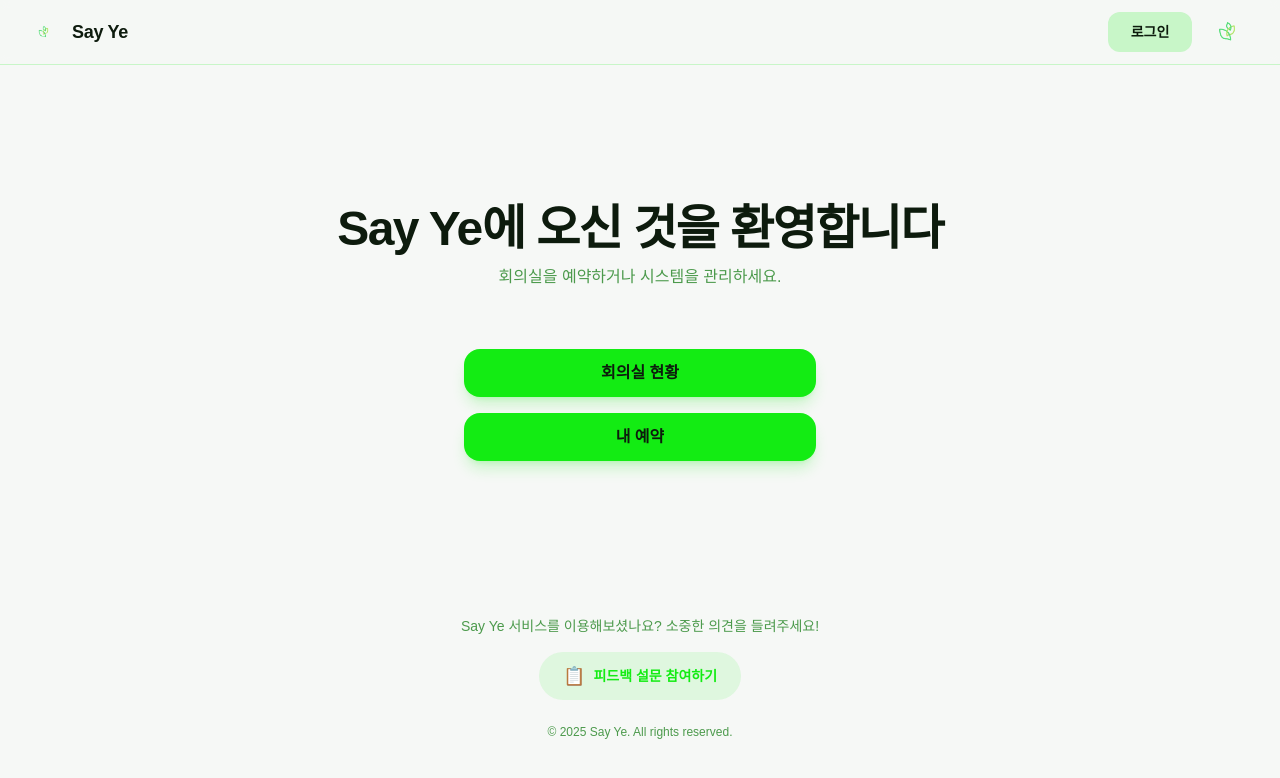
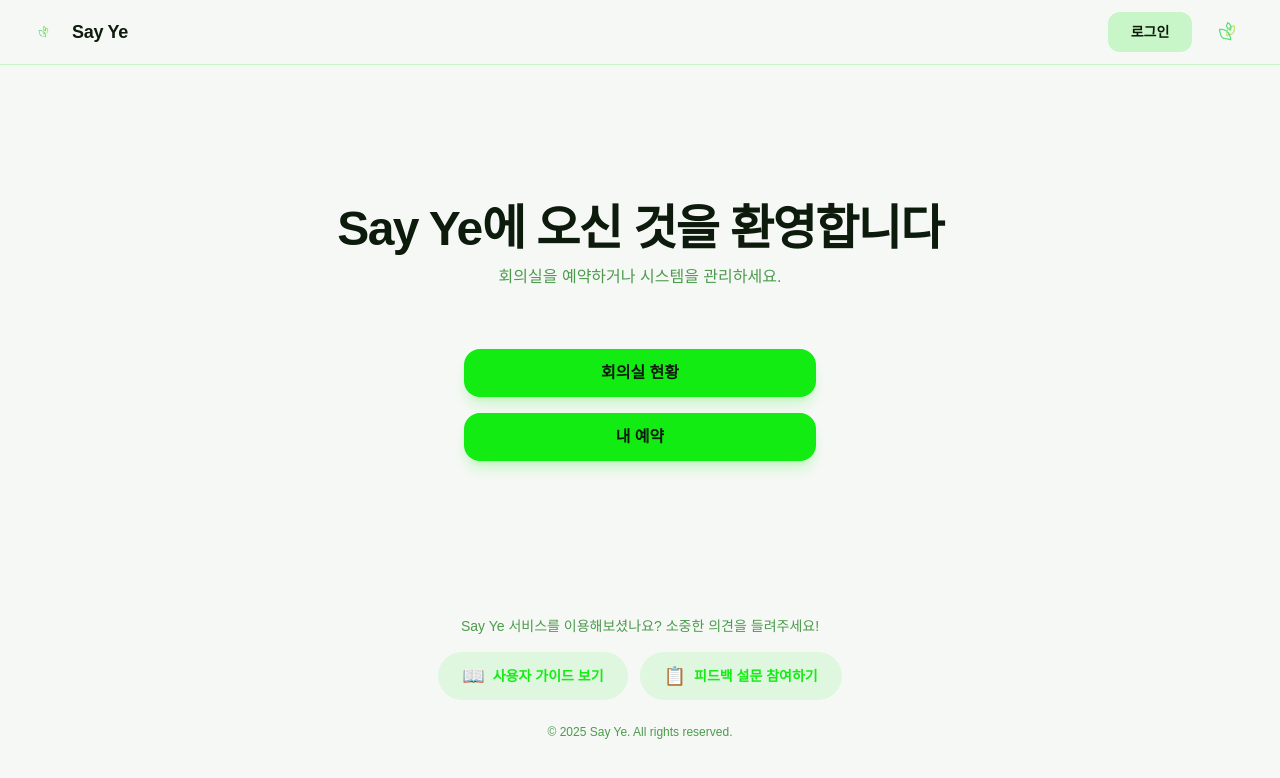
Before and after one commit to SeSAC-Reservation22222/SAYYE-Front, a Next.js app: page / in a window 1280 px wide. Shown: the top 778 px of the page. Built offline with nearby package versions, Linux system fonts and the light colour scheme.

Commit message:
메인페이지 가이드 버튼 추가

```diff
--- a/app/page.tsx
+++ b/app/page.tsx
@@ -69,6 +69,19 @@ export default function HomePage() {
                 <p className="text-sm font-medium text-text-light-secondary dark:text-text-dark-secondary">
                   Say Ye 서비스를 이용해보셨나요? 소중한 의견을 들려주세요!
                 </p>
+                <div className="flex flex-col sm:flex-row gap-3">
+                  {/* 사용자 가이드 버튼 */}
+                  <a
+                    className="group flex items-center gap-2 rounded-full bg-primary/10 px-6 py-2.5 text-sm font-bold text-primary transition-all hover:bg-primary/20 hover:scale-105 active:scale-95"
+                    href="#" // TODO: 노션 링크로 교체 필요
+                    target="_blank"
+                    rel="noopener noreferrer"
+                  >
+                    <span className="text-lg">📖</span>
+                    <span>사용자 가이드 보기</span>
+                  </a>
+
+                  {/* 피드백 설문 버튼 */}
                   <a
                     className="group flex items-center gap-2 rounded-full bg-primary/10 px-6 py-2.5 text-sm font-bold text-primary transition-all hover:bg-primary/20 hover:scale-105 active:scale-95"
                     href="https://forms.gle/pWtC9qYhgL9EnJks7"
@@ -78,6 +91,7 @@ export default function HomePage() {
                     <span className="text-lg">📋</span>
                     <span>피드백 설문 참여하기</span>
                   </a>
+                </div>
               </div>
               <p className="text-xs font-normal text-text-light-secondary dark:text-text-dark-secondary">
                 © 2025 Say Ye. All rights reserved.
```
Lines whose indentation alone changed are shown as unchanged.
